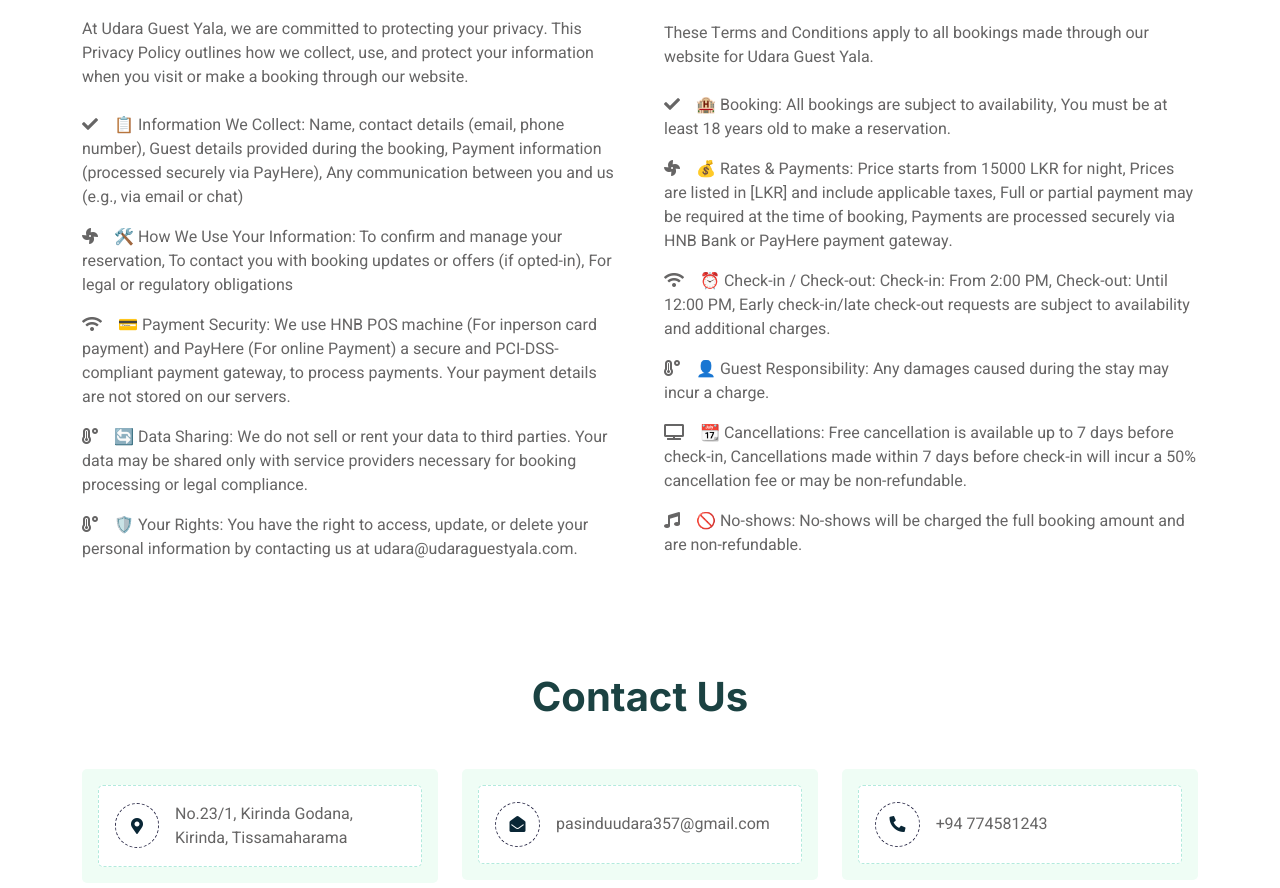
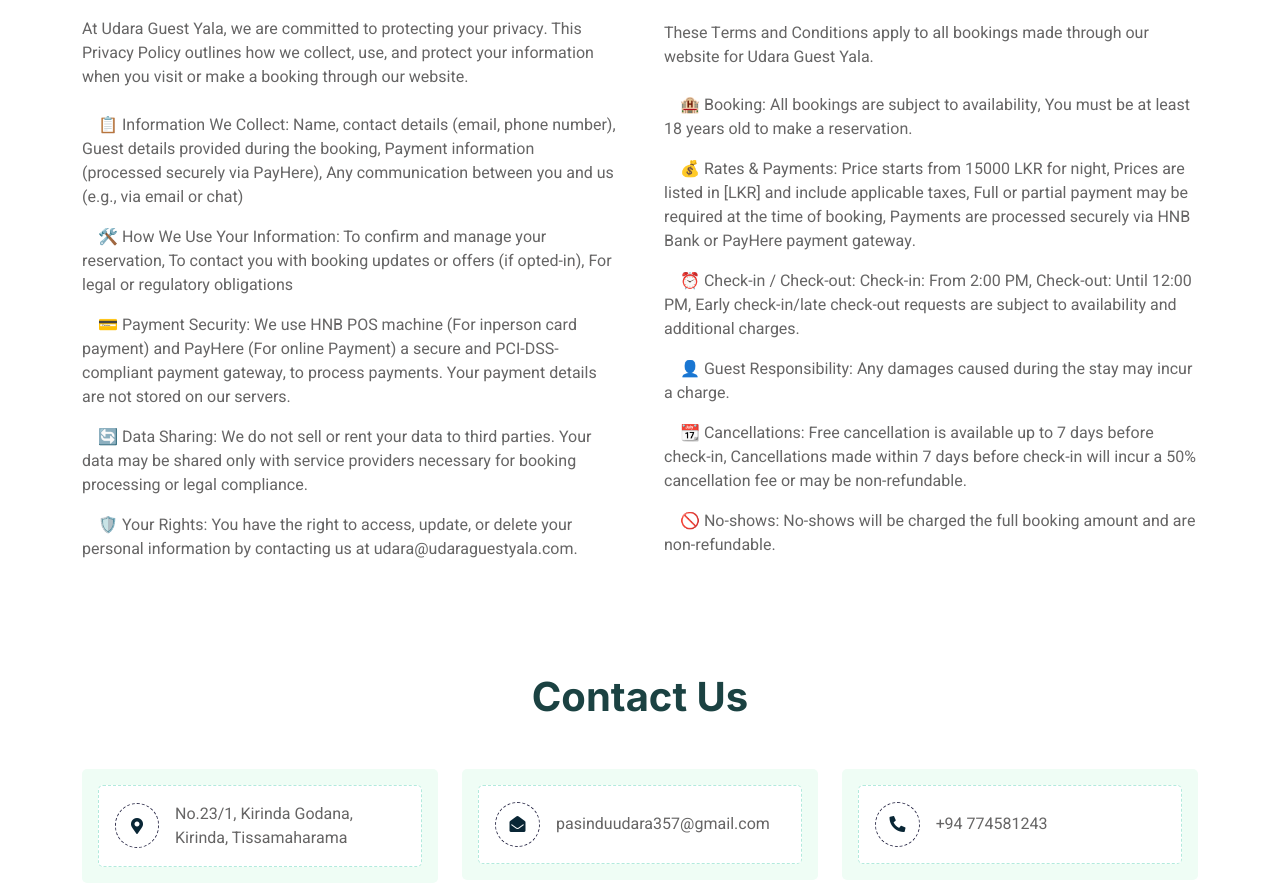
Before and after one commit to pasinduudara/pasinduudara.github.io, a plain HTML site: page index.html in a window 1280 px wide. Shown: the part 1919-2807 px from the top of the page. Drawn offline with nearby package versions, Linux system fonts and the light colour scheme.

Commit message:
Update index.html

```diff
--- a/index.html
+++ b/index.html
@@ -203,21 +203,21 @@
                     <div class="col-lg-6 wow fadeIn" data-wow-delay="0.5s">
                         <h1 class="mb-4 pt-5">🔒 Privacy Policy</h1>
                         <p class="mb-4">At Udara Guest Yala, we are committed to protecting your privacy. This Privacy Policy outlines how we collect, use, and protect your information when you visit or make a booking through our website.</p>
-                        <p><i class="fa fa-check me-3"></i>📋 Information We Collect: Name, contact details (email, phone number), Guest details provided during the booking, Payment information (processed securely via PayHere), Any communication between you and us (e.g., via email or chat)</p>
-                        <p><i class="fa fa-fan me-3"></i>🛠️ How We Use Your Information: To confirm and manage your reservation, To contact you with booking updates or offers (if opted-in), For legal or regulatory obligations</p>
-                        <p><i class="fa fa-wifi me-3"></i>💳 Payment Security: We use HNB POS machine (For inperson card payment) and PayHere (For online Payment) a secure and PCI-DSS-compliant payment gateway, to process payments. Your payment details are not stored on our servers.</p>
-                        <p><i class="fa fa-temperature-high me-3"></i>🔄 Data Sharing: We do not sell or rent your data to third parties. Your data may be shared only with service providers necessary for booking processing or legal compliance.</p>
-                        <p><i class="fa fa-temperature-high me-3"></i>🛡️ Your Rights: You have the right to access, update, or delete your personal information by contacting us at udara@udaraguestyala.com.</p>
+                        <p><i class="me-3"></i>📋 Information We Collect: Name, contact details (email, phone number), Guest details provided during the booking, Payment information (processed securely via PayHere), Any communication between you and us (e.g., via email or chat)</p>
+                        <p><i class="me-3"></i>🛠️ How We Use Your Information: To confirm and manage your reservation, To contact you with booking updates or offers (if opted-in), For legal or regulatory obligations</p>
+                        <p><i class="me-3"></i>💳 Payment Security: We use HNB POS machine (For inperson card payment) and PayHere (For online Payment) a secure and PCI-DSS-compliant payment gateway, to process payments. Your payment details are not stored on our servers.</p>
+                        <p><i class="me-3"></i>🔄 Data Sharing: We do not sell or rent your data to third parties. Your data may be shared only with service providers necessary for booking processing or legal compliance.</p>
+                        <p><i class="me-3"></i>🛡️ Your Rights: You have the right to access, update, or delete your personal information by contacting us at udara@udaraguestyala.com.</p>
                         </div>
                     <div class="col-lg-6 wow fadeIn" data-wow-delay="0.5s">
                         <h1 class="mb-4 pt-5">📜 Terms & Conditions</h1>
                         <p class="mb-4">These Terms and Conditions apply to all bookings made through our website for Udara Guest Yala.</p>
-                        <p><i class="fa fa-check me-3"></i>🏨 Booking: All bookings are subject to availability, You must be at least 18 years old to make a reservation.</p>
-                        <p><i class="fa fa-fan me-3"></i>💰 Rates & Payments: Price starts from 15000 LKR for night, Prices are listed in [LKR] and include applicable taxes, Full or partial payment may be required at the time of booking, Payments are processed securely via HNB Bank or PayHere payment gateway.</p>
-                        <p><i class="fa fa-wifi me-3"></i>⏰ Check-in / Check-out: Check-in: From 2:00 PM, Check-out: Until 12:00 PM, Early check-in/late check-out requests are subject to availability and additional charges.</p>
-                        <p><i class="fa fa-temperature-high me-3"></i>👤 Guest Responsibility: Any damages caused during the stay may incur a charge.</p>
-                        <p><i class="fa fa-tv me-3"></i>📆 Cancellations: Free cancellation is available up to 7 days before check-in, Cancellations made within 7 days before check-in will incur a 50% cancellation fee or may be non-refundable.</p>
-                        <p><i class="fa fa-music me-3"></i>🚫 No-shows: No-shows will be charged the full booking amount and are non-refundable.</p>
+                        <p><i class="me-3"></i>🏨 Booking: All bookings are subject to availability, You must be at least 18 years old to make a reservation.</p>
+                        <p><i class="me-3"></i>💰 Rates & Payments: Price starts from 15000 LKR for night, Prices are listed in [LKR] and include applicable taxes, Full or partial payment may be required at the time of booking, Payments are processed securely via HNB Bank or PayHere payment gateway.</p>
+                        <p><i class="me-3"></i>⏰ Check-in / Check-out: Check-in: From 2:00 PM, Check-out: Until 12:00 PM, Early check-in/late check-out requests are subject to availability and additional charges.</p>
+                        <p><i class="me-3"></i>👤 Guest Responsibility: Any damages caused during the stay may incur a charge.</p>
+                        <p><i class="me-3"></i>📆 Cancellations: Free cancellation is available up to 7 days before check-in, Cancellations made within 7 days before check-in will incur a 50% cancellation fee or may be non-refundable.</p>
+                        <p><i class="me-3"></i>🚫 No-shows: No-shows will be charged the full booking amount and are non-refundable.</p>
                         </div>
                 </div>
             </div>
```
